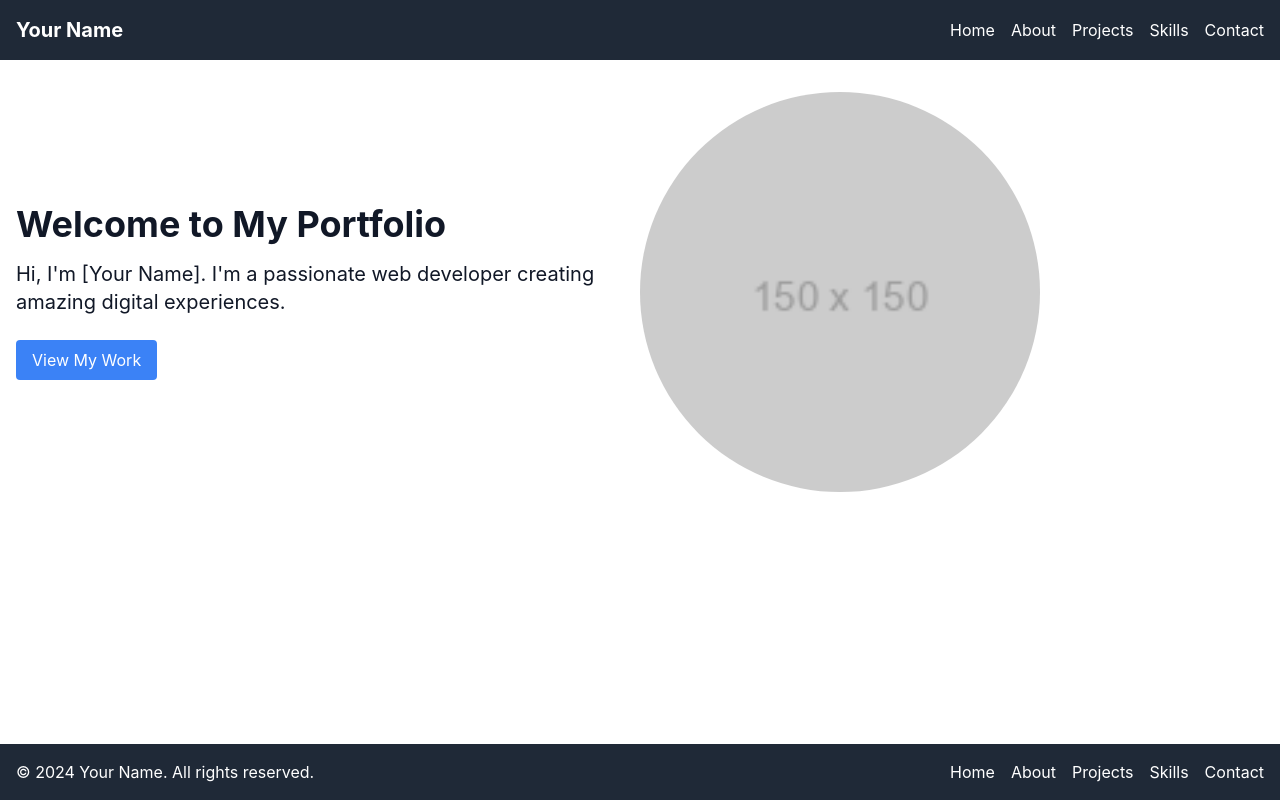
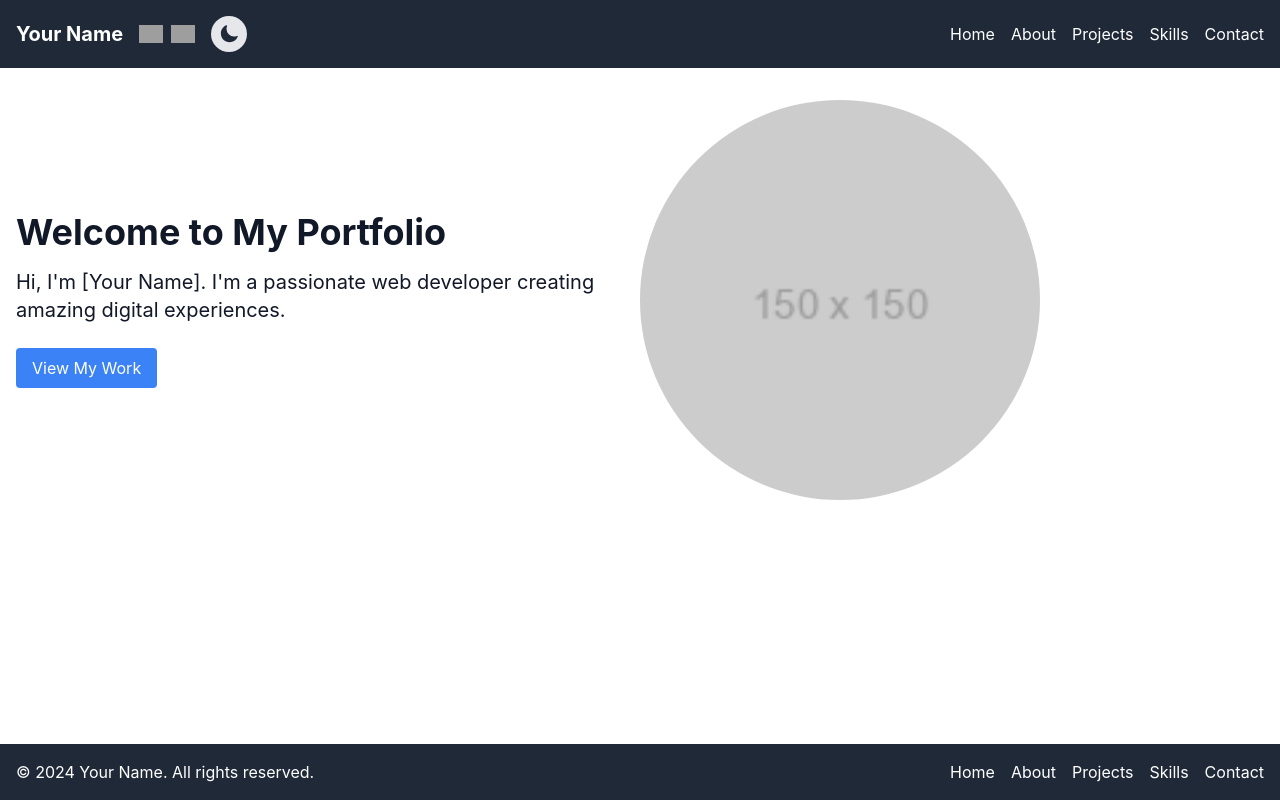
Before and after one commit to kovlak/mi-portfolio-web, a Next.js app: page / in a window 1280 px wide. Built offline with nearby package versions, Linux system fonts and the light colour scheme; grey boxes are pictures that could not be loaded.

Commit message:
Header modified with flags for EN/ES language switch

```diff
--- a/components/Header.js
+++ b/components/Header.js
@@ -1,5 +1,7 @@
 import Link from 'next/link'
 import { useState } from 'react'
+import ThemeToggle from './ThemeToggle'
+import LanguageToggle from './LanguageToggle'
 
 const Header = () => {
     const [isOpen, setIsOpen] = useState(false)
@@ -8,7 +10,11 @@ const Header = () => {
         <header className="bg-gray-800 dark:bg-gray-900 text-white">
             <div className="container mx-auto px-4">
                 <div className="flex justify-between items-center py-4">
-                    <div className="text-xl font-bold">Your Name</div>
+                    <div className="flex items-center space-x-4">
+                        <div className="text-xl font-bold">Your Name</div>
+                        <LanguageToggle />
+                        <ThemeToggle />
+                    </div>
                     <button
                         className="md:hidden bg-gray-700 dark:bg-gray-800 px-3 py-1 rounded"
                         onClick={() => setIsOpen(!isOpen)}
```
